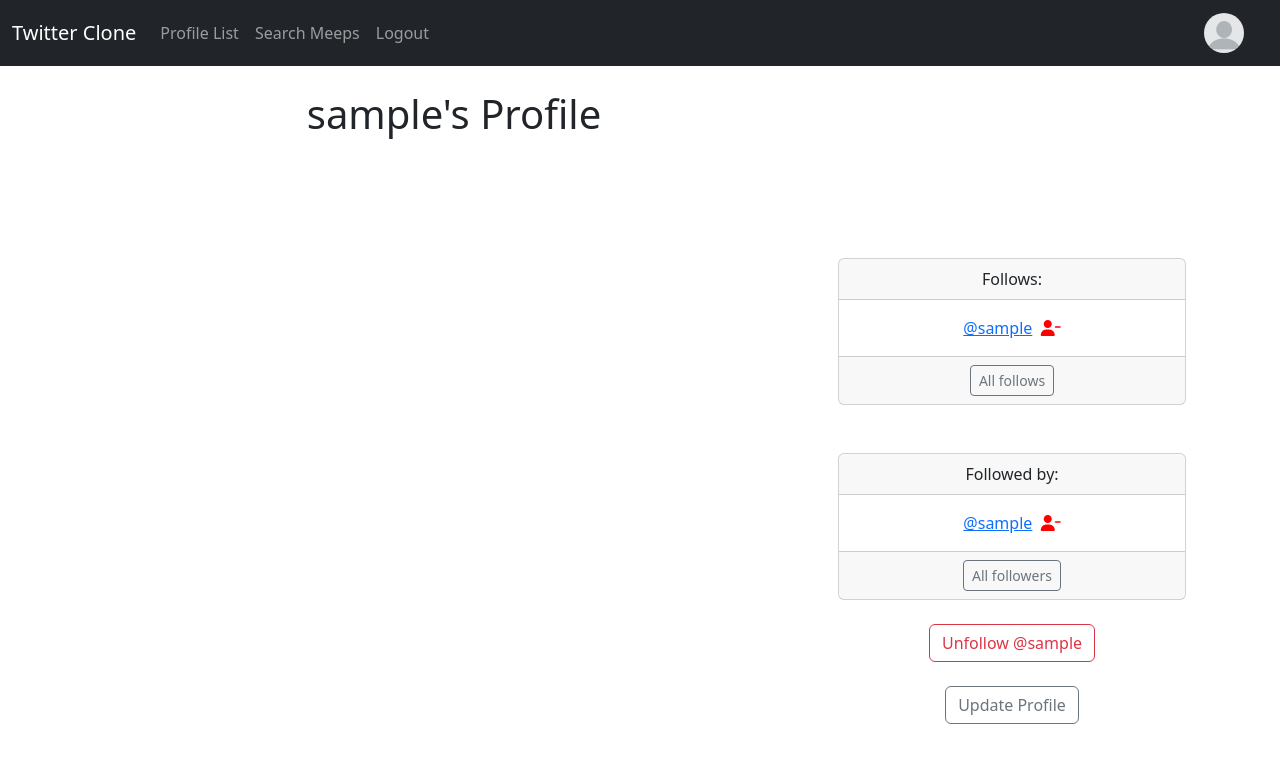
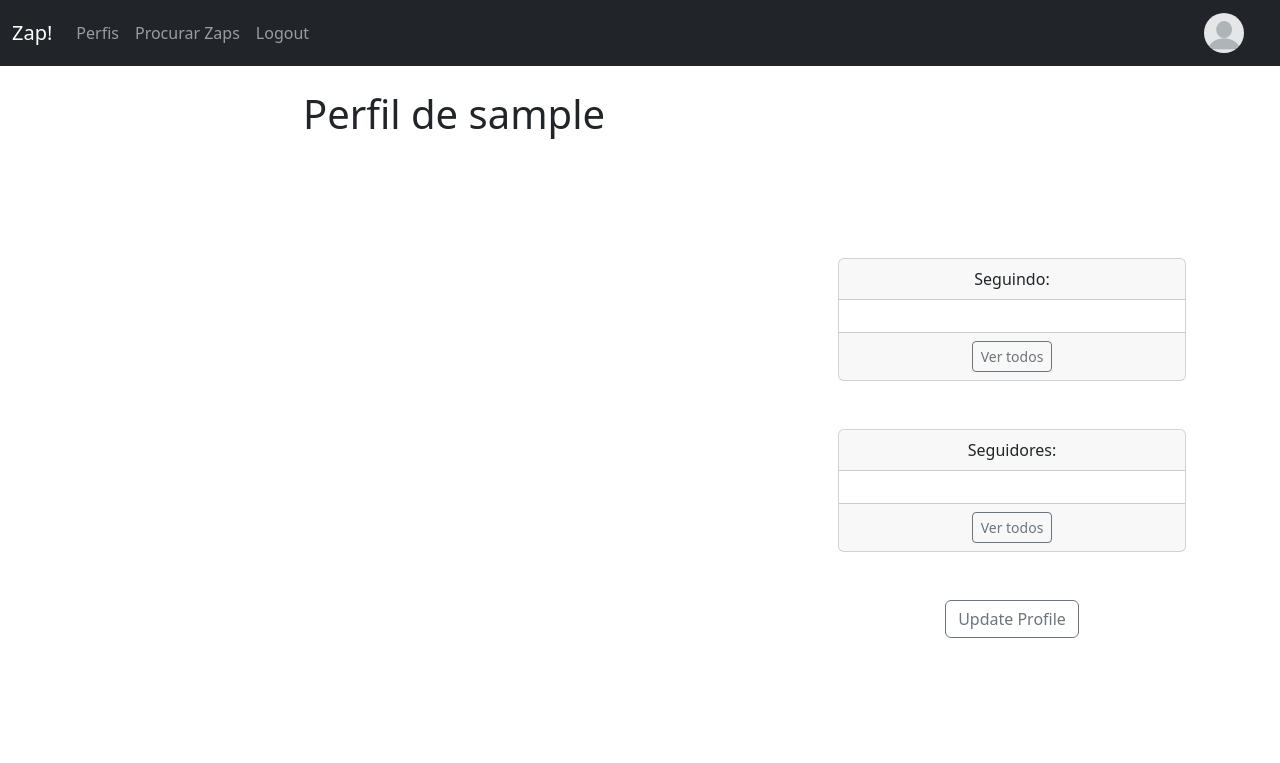
Before and after one commit to Kleber-JF/projeto-final-twitter, a Django app: page /profile/1 in a window 1280 px wide. Shown: the top 763 px of the page. Run offline with Django 5.2, Linux system fonts and the light colour scheme; the visitor is signed in with stand-in values (Sample User, id 1); data comes from the database, SQL or seed files in the repository; both versions use the stored data as it was after the commit; data that the repository does not hold is empty; some libraries are stand-ins or nearby versions.

Commit message:
fixing layouts and logic of profile page

```diff
--- a/zap/templates/navbar.html
+++ b/zap/templates/navbar.html
@@ -1,17 +1,19 @@
 {% load static %}
 <nav class="navbar navbar-expand-lg navbar-dark bg-dark">
   <div class="container-fluid">
-    <a class="navbar-brand" href='{% url "home" %}'>Twitter Clone</a>
-    <button class="navbar-toggler" type="button" data-bs-toggle="collapse" data-bs-target="#navbarSupportedContent" aria-controls="navbarSupportedContent" aria-expanded="false" aria-label="Toggle navigation">
+    <a class="navbar-brand" href='{% url "home" %}'>Zap!</a>
+    <button class="navbar-toggler" type="button" data-bs-toggle="collapse"
+            data-bs-target="#navbarSupportedContent" aria-controls="navbarSupportedContent"
+            aria-expanded="false" aria-label="Toggle navigation">
       <span class="navbar-toggler-icon"></span>
     </button>
     <div class="collapse navbar-collapse" id="navbarSupportedContent">
       <ul class="navbar-nav me-auto mb-2 mb-lg-0">
         <li class="nav-item">
-          <a class="nav-link" href="{% url 'profile_list' %}">Profile List</a>
+          <a class="nav-link" href="{% url 'profile_list' %}">Perfis</a>
         </li>
         <li class="nav-item">
-          <a class="nav-link" href="{% url 'search' %}">Search Meeps</a>
+          <a class="nav-link" href="{% url 'search' %}">Procurar Zaps</a>
         </li>
         {% if request.user.is_authenticated %}
         <li class="nav-item">
@@ -22,19 +24,20 @@
           <a class="nav-link" href="{% url 'login' %}">Login</a>
         </li>
         <li class="nav-item">
-          <a class="nav-link" href="{% url 'register' %}">Register</a>
+          <a class="nav-link" href="{% url 'register' %}">Registrar</a>
         </li>
         {% endif %}
-
       </ul>
       {% if request.user.is_authenticated %}
       <ul class="navbar-nav ml-auto">
         <li class="nav-link navbar-brand">
-          <a href="{% url 'profile' request.user.id %}">
+          <a href="{% url 'profile' request.user.id %}" onmouseover="Acessar seu perfil">
             {% if user.profile.profile_image %}
-              <img src="{{ user.profile.profile_image.url }}" class="rounded-circle" style="width: 40px; height:40px;">
+              <img src="{{ user.profile.profile_image.url }}"
+                   class="rounded-circle" style="width: 40px; height:40px;">
             {% else %}
-              <img src="{% static 'images/blank-profile-picture.png' %}" class="rounded-circle" style="width: 40px; height:40px;">
+              <img src="{% static 'images/blank-profile-picture.png' %}"
+                   class="rounded-circle" style="width: 40px; height:40px;">
             {% endif %}
           </a>
         </li>
--- a/zap/templates/profile.html
+++ b/zap/templates/profile.html
@@ -6,7 +6,7 @@
     <div class="container text-center">
         <div class="row">
             <div class="col-8">
-                <h1>{{ profile.user.username }}'s Profile</h1>
+                <h1>Perfil de {{ profile.user.username }}</h1>
                 <br /><br />
                 {% if meeps %}
                     {% for meep in meeps %}
@@ -107,66 +107,76 @@
                 <br/><br/>
                 <div class="card">
                     <div class="card-header">
-                        Follows:
+                        Seguindo:
                     </div>
                     <div class="card-body">
-                        <p class="card-text">
+                        <ul class="m-auto p-0" style="list-style: none;">
                             {% for following in profile.follows.all|slice:3 %}
-                            <!--Maybe there is a way to reutilize follow/unfollow from profile pages-->
+                            {% if following.user.id != profile.user.id %}
+                            <li class="card-text">
                                 <a href="{% url 'profile' following.user.id %}">@{{ following }}</a>&nbsp;
+                                {% if following in profile.follows.all and request.user.id == profile.user.id %}
                                 <a href="{% url 'unfollow' following.user.id %}">
                                     <i class="fa fa-user-minus" aria-hidden="true" style="color: red;"></i>
                                 </a>
-                            <br/>
+                                {% elif request.user.id == profile.user.id %}
+                                <a href="{% url 'follow' following.user.id %}">
+                                    <i class="fa fa-user-plus" aria-hidden="true" style="color: green;"></i>
+                                </a>
+                                {% endif %}
+                                {% endif %}
+                             </li>
                             {% endfor %}
-                        </p>
+                        </ul>
                     </div>
                     <div class="card-footer">
                         <a href="{% url 'follows' profile.user.id %}"
                            class="btn btn-sm btn-outline-secondary">
-                            All follows
+                            Ver todos
                         </a>
                     </div>
                 </div>
                 <br /><br />
                 <div class="card">
                     <div class="card-header">
-                        Followed by:
+                        Seguidores:
                     </div>
                     <div class="card-body">
-                        <p class="card-text">
+                        <ul class="m-auto p-0" style="list-style: none;">
                             {% for following in profile.followed_by.all|slice:3 %}
+                            {% if following.user.id != profile.user.id %}
+                            <li class="card-text">
                                 <a href="{% url 'profile' following.user.id %}">@{{ following }}</a>&nbsp;
-                            {% if following in profile.follows.all %}
+                                {% if following in profile.follows.all and request.user.id == profile.user.id %}
                                 <a href="{% url 'unfollow' following.user.id %}">
                                     <i class="fa fa-user-minus" aria-hidden="true" style="color: red;"></i>
                                 </a>
-                            <br/>
-                            {% else %}
+                                {% elif request.user.id == profile.user.id %}
                                 <a href="{% url 'follow' following.user.id %}">
                                     <i class="fa fa-user-plus" aria-hidden="true" style="color: green;"></i>
                                 </a>
-                            <br/>
                                 {% endif %}
+                                {% endif %}
+                             </li>
                             {% endfor %}
-                        </p>
+                        </ul>
                     </div>
                     <div class="card-footer">
                         <a href="{% url 'followers' profile.user.id %}"
                            class="btn btn-sm btn-outline-secondary">
-                            All followers
+                            Ver todos
                         </a>
                     </div>
                 </div>
                 <br />
                 <form method=POST>
                     {% csrf_token %}
-                    {% if profile in user.profile.follows.all %}
+                    {% if profile in user.profile.follows.all and request.user.id != profile.user.id %}
                         <button class="btn btn-outline-danger" name="follow"
                                 value="unfollow" type="submit">
                             Unfollow @{{ profile.user.username|lower }}
                         </button>
-                    {% else %}
+                    {% elif request.user.id != profile.user.id %}
                             <button class="btn btn-outline-success" name="follow"
                                     value="follow" type="submit">
                                 Follow @{{ profile.user.username|lower }}
--- a/zap/views.py
+++ b/zap/views.py
@@ -36,7 +36,7 @@ def profile_list(request):
 def profile(request, pk):
     if request.user.is_authenticated:
         profile = Profile.objects.get(user_id=pk)
-        meeps = Meep.objects.filter(user_id=pk).order_by('-created_at')
+        zaps = Meep.objects.filter(user_id=pk).order_by('-created_at')
 
         if request.method == 'POST':
             # get current user
@@ -48,7 +48,7 @@ def profile(request, pk):
                 current_user_profile.follows.remove(profile)
             elif action == 'follow':
                 current_user_profile.follows.add(profile)
-        return render(request, 'profile.html', {'profile': profile, 'meeps': meeps})
+        return render(request, 'profile.html', {'profile': profile, 'meeps': zaps})
     else:
         messages.success(request, 'You must be logged in to access this page')
         return redirect('home')
```
Also changed, not shown: zap/forms.py (+13 -6 lines), zap/templates/home.html (+11 -11 lines), zap/templates/profile_list.html (+11 -7 lines), db.sqlite3. Lines whose indentation alone changed are shown as unchanged.
